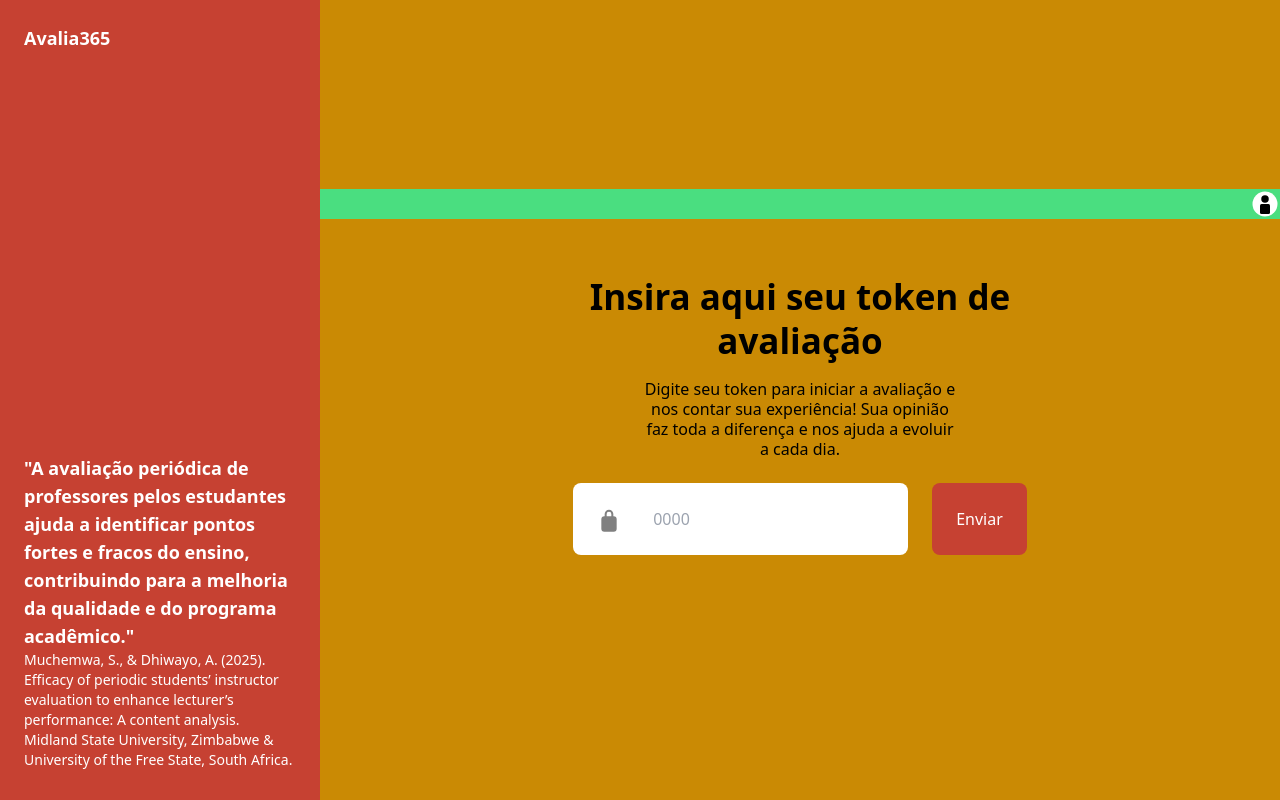
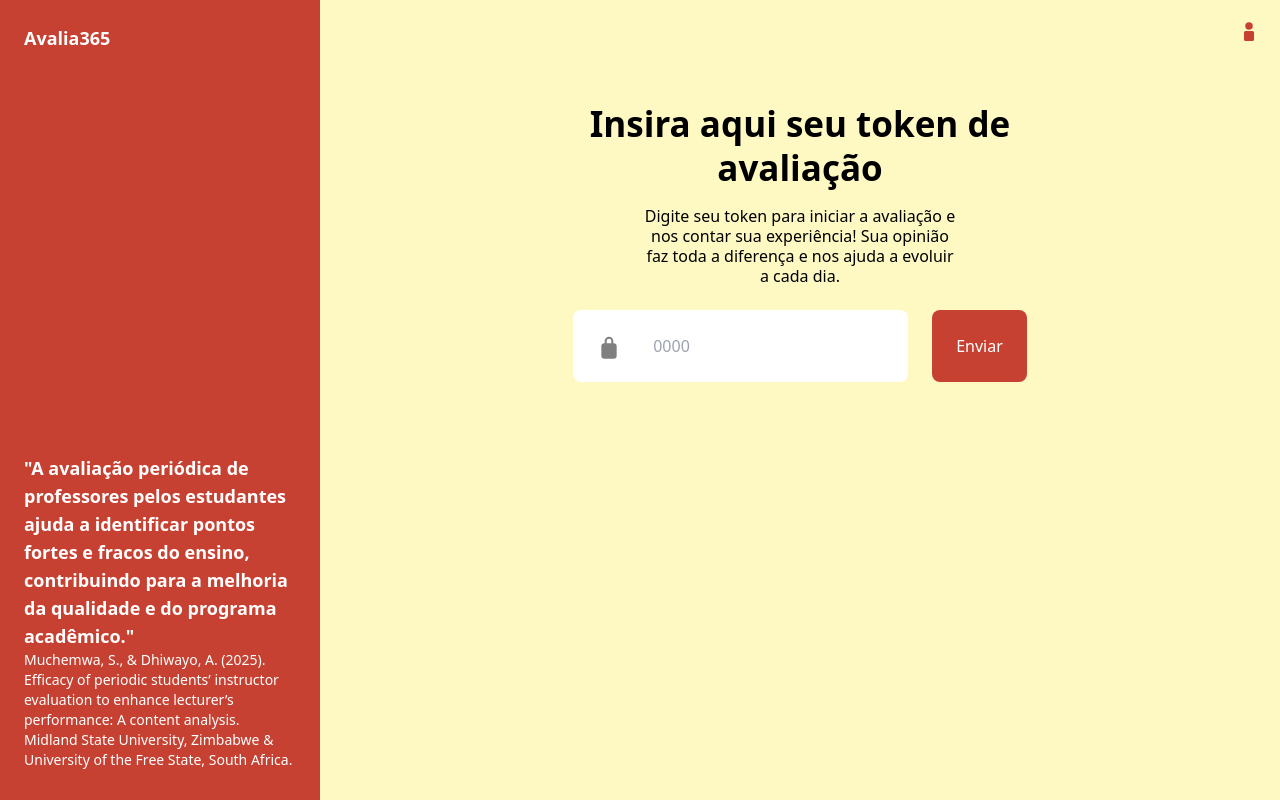
Before and after one commit to paulotruly/react_infinityAvaliador, a React (Vite) app: page / in a window 1280 px wide. Built offline with nearby package versions, Linux system fonts and the light colour scheme.

Commit message:
arrumandohome

```diff
--- a/src/assets/LoginLogo.tsx
+++ b/src/assets/LoginLogo.tsx
@@ -5,12 +5,10 @@ const UserLogo = ({ fillColor = "white" }) => (
     viewBox="0 0 120 120"
     xmlns="http://www.w3.org/2000/svg"
   >
-    {/* Círculo de fundo */}
-    <circle cx="60" cy="60" r="50" fill={fillColor} />
 
     {/* Boneco transparente */}
-    <circle cx="60" cy="40" r="15" fill="BLACK" />
-    <rect x="40" y="60" width="40" height="40" rx="6" fill="BLACK" />
+    <circle cx="60" cy="40" r="15" fill={fillColor} />
+    <rect x="40" y="60" width="40" height="40" rx="6" fill={fillColor} />
   </svg>
 );
 
--- a/src/pages/Home.tsx
+++ b/src/pages/Home.tsx
@@ -1,5 +1,5 @@
 import TokenLogo from "../assets/TokenLogo";
-import LoginLogo from "../assets/LogInLogo";
+import LoginLogo from "../assets/LoginLogo"
 
 function Home() {
   return (
@@ -13,10 +13,12 @@ function Home() {
             <p className="absolute bottom-[30px] px-6 text-sm text-white font-light"> Muchemwa, S., & Dhiwayo, A. (2025). Efficacy of periodic students’ instructor evaluation to enhance lecturer’s performance: A content analysis. Midland State University, Zimbabwe & University of the Free State, South Africa. </p>
         </div>
 
-        <div className="col-span-3 flex flex-col bg-yellow-600 items-center justify-center">
+        <div className="col-span-3 flex flex-col bg-yellow-100 items-center">
 
-          <div className="flex w-full bg-green-400 justify-end items-center">
-            <LoginLogo></LoginLogo>
+          <div className="flex w-full justify-end items-center pr-4 pt-4">
+            <a href="">
+              <LoginLogo fillColor="#c64132"></LoginLogo>
+            </a>
           </div>
 
           <div className='flex flex-col justify-center items-center w-1/2 py-14'>
@@ -29,7 +31,7 @@ function Home() {
             <div className="flex flex-row gap-6 mt-6">
               <div className="flex flex-row justify-center items-center p-2 bg-white rounded-lg">
                 <span className="mx-2"> <TokenLogo fillColor="gray"></TokenLogo> </span>
-                <input className="appearance-none p-4 rounded-lg appearance-none" type="text" placeholder="0000"/>
+                <input className="appearance-none p-4 rounded-lg" type="text" placeholder="0000"/>
               </div>
               <button className="p-2 bg-infinity-orange text-white px-6 rounded-lg"> Enviar </button>
             </div>
```
